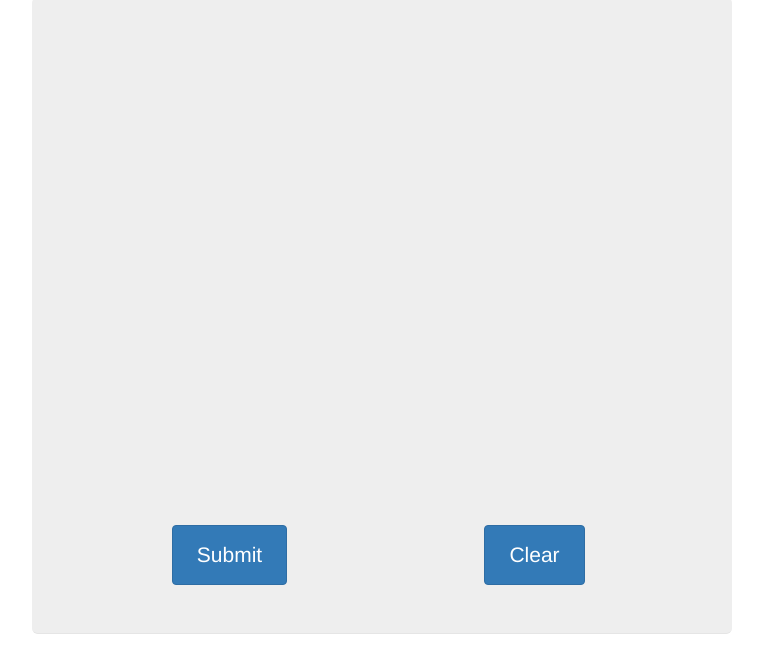
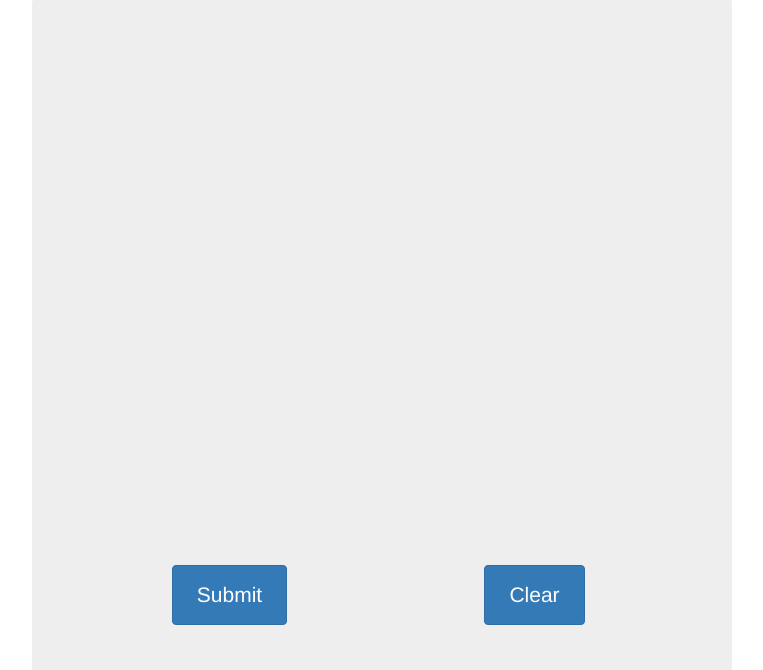
Before and after one commit to pkill9/ComicCreator, a plain HTML site: page partials/chat.html in a window 1280 px wide. Shown: the part 83-753 px from the top of the page, without its empty margins (258-1021 px from the left). Drawn offline with nearby package versions, Linux system fonts and the light colour scheme.

Commit message:
size increase
^^

```diff
--- a/partials/chat.html
+++ b/partials/chat.html
@@ -97,7 +97,7 @@
       </div>
       <div class="jumbotron">
         <p></p>
-		<canvas id="myCanvas" width="380" height="460"></canvas>
+		<canvas id="myCanvas" width="420" height="500"></canvas>
         <div class="container"></div>
         <div class="row">
           <div class="col-md-6">
```
